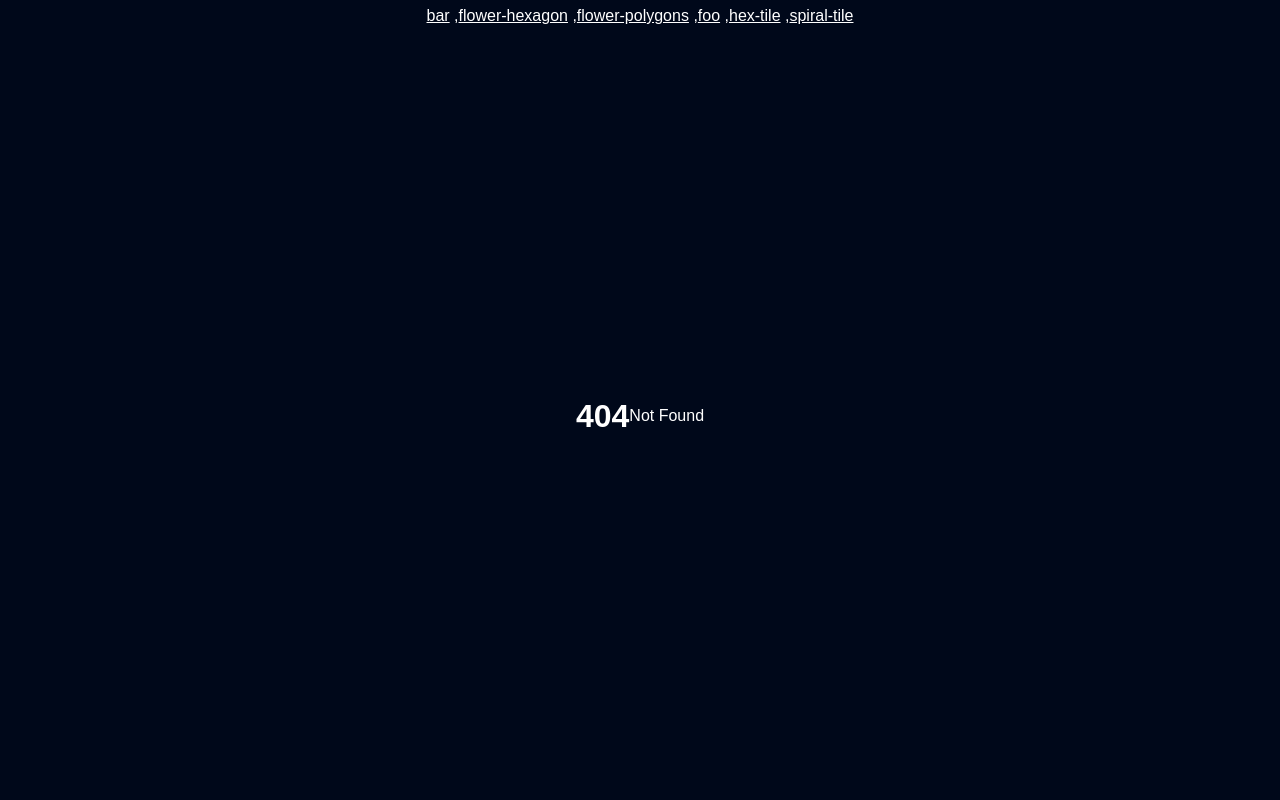
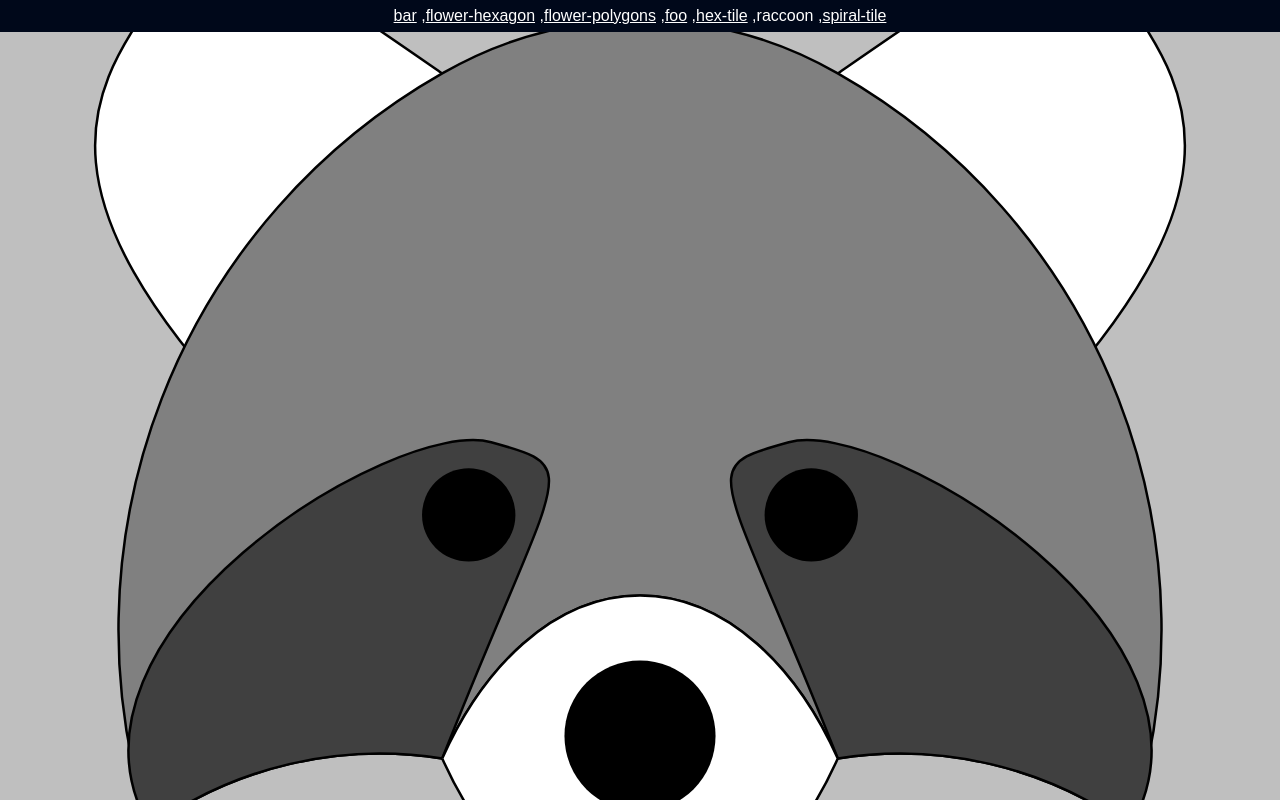
Before and after one commit to dopplerreflect/starts-with-a, a SvelteKit app: page /raccoon in a window 1280 px wide. Before the commit this address had no page. Built offline with nearby package versions, Linux system fonts and the light colour scheme.

Commit message:
add raccoon

```diff
--- /dev/null
+++ b/src/routes/raccoon/+page.svelte
@@ -0,0 +1,212 @@
+<script lang="ts">
+	import { φ, radialPoint, radialPointString } from '$lib/geometry';
+	import { useSaveFile } from '$lib/save-svg';
+	import { onMount } from 'svelte';
+	const size = 512;
+	const blueprintColor = 'hsl(220, 33%, 66%)';
+	const angles = [...Array(36).keys()].map((k) => 10 * k);
+	const radii = [...Array(5).keys()].map((k) => (size / 2) * φ ** k);
+	const eyeRadius = (radii[2] - radii[3]) / 2;
+	const noseRadius = (radii[1] - radii[2]) / 2;
+	let svg: SVGSVGElement;
+	onMount(() => useSaveFile(svg));
+</script>
+
+<svg
+	bind:this={svg}
+	id="raccoonFace"
+	xmlns="http://www.w3.org/2000/svg"
+	viewBox={`${-size / 2} ${-size / 2} ${size} ${size}`}
+>
+	<defs>
+		<g id="guide">
+			{#each radii as r}
+				<circle {r} stroke={blueprintColor} fill="none" />
+			{/each}
+			{#each angles as a, i}
+				<path
+					d={`M${radialPointString(a, radii[4])}L${radialPointString(a, radii[0])}`}
+					stroke={blueprintColor}
+				/>
+				<text
+					x={radialPoint(a, radii[1]).x}
+					y={radialPoint(a, radii[1]).y}
+					fill={blueprintColor}
+					alignment-baseline="middle"
+					text-anchor="middle">{i}</text
+				>
+			{/each}
+		</g>
+	</defs>
+	<path
+		d={`M${-size / 2},${-size / 2}H${size / 2}V${size / 2}H${-size / 2}Z`}
+		fill="hsl(0, 0%, 75%)"
+	/>
+	<!-- <image x={-size / 2} y={-size / 2} width={size} height={size} href="/raccoon.jpg" /> -->
+	<!-- <use href="#guide" /> -->
+	<g id="raccoonFace" style="opacity: 1">
+		<g id="leftEar">
+			<path
+				d={[
+					['M'],
+					[radialPointString(angles[18], radii[1])],
+					['C'],
+					[radialPointString(angles[20], radii[0])],
+					[radialPointString(angles[21], radii[0])],
+					[radialPointString(angles[22], radii[0])],
+					['S'],
+					[radialPointString(angles[23], radii[0])],
+					[radialPointString(angles[24], radii[1])]
+				].join(' ')}
+				stroke="black"
+				fill="hsla(0, 0%, 100%, 1)"
+			/>
+		</g>
+		<g id="rightEar">
+			<path
+				d={[
+					['M'],
+					[radialPointString(angles[0], radii[1])],
+					['C'],
+					[radialPointString(angles[34], radii[0])],
+					[radialPointString(angles[33], radii[0])],
+					[radialPointString(angles[32], radii[0])],
+					['S'],
+					[radialPointString(angles[31], radii[0])],
+					[radialPointString(angles[30], radii[1])]
+				].join(' ')}
+				stroke="black"
+				fill="hsla(0, 0%, 100%, 1)"
+			/>
+		</g>
+		<g id="skull">
+			<path
+				d={[
+					['M'],
+					[radialPointString(angles[30], radii[1])],
+					['A'],
+					[radii[1]],
+					[radii[1]],
+					['0 0 0'],
+					[radialPointString(angles[24], radii[1])],
+					['A'],
+					[radii[0]],
+					[radii[0]],
+					['0 0 0'],
+					[radialPointString(angles[14], radii[0])],
+					['A'],
+					[radii[1]],
+					[radii[1]],
+					['0 0 1'],
+					[radialPointString(angles[12], radii[1])],
+					['A'],
+					[radii[2]],
+					[radii[1]],
+					['0 0 1'],
+					[radialPointString(angles[6], radii[1])],
+					['A'],
+					[radii[1]],
+					[radii[1]],
+					['0 0 1'],
+					[radialPointString(angles[4], radii[0])],
+					['A'],
+					[radii[0]],
+					[radii[0]],
+					['0 0 0'],
+					[radialPointString(angles[30], radii[1])],
+					['Z']
+				].join(' ')}
+				stroke="black"
+				fill="hsla(0, 0%, 50%, 1)"
+			/>
+		</g>
+		<g id="leftCheek">
+			<path
+				d={[
+					['M'],
+					[radialPointString(angles[14], radii[0])],
+					['C'],
+					[radialPointString(angles[16], radii[0])],
+					[radialPointString(angles[18], radii[2])],
+					[radialPointString(angles[17], radii[3])],
+					['S'],
+					[radialPointString(angles[15], radii[4])],
+					[radialPointString(angles[12], radii[1])],
+					['A'],
+					[radii[1]],
+					[radii[1]],
+					['0 0 0'],
+					[radialPointString(angles[14], radii[0])]
+				].join(' ')}
+				stroke="black"
+				fill="hsla(0, 0%, 25%, 1)"
+			/>
+		</g>
+		<g id="leftEye">
+			<circle
+				cx={radialPoint(angles[15], radii[3] + eyeRadius).x}
+				cy={radialPoint(angles[15], radii[3] + eyeRadius).y}
+				r={eyeRadius}
+				fill="hsl(0, 0%, 0%, 1)"
+			/>
+		</g>
+		<g id="rightCheek">
+			<path
+				d={[
+					['M'],
+					[radialPointString(angles[4], radii[0])],
+					['C'],
+					[radialPointString(angles[2], radii[0])],
+					[radialPointString(angles[0], radii[2])],
+					[radialPointString(angles[1], radii[3])],
+					['S'],
+					[radialPointString(angles[3], radii[4])],
+					[radialPointString(angles[6], radii[1])],
+					['A'],
+					[radii[1]],
+					[radii[1]],
+					['0 0 1'],
+					[radialPointString(angles[4], radii[0])]
+				].join(' ')}
+				stroke="black"
+				fill="hsla(0, 0%, 25%, 1)"
+			/>
+		</g>
+		<g id="rightEye">
+			<circle
+				cx={radialPoint(angles[3], radii[3] + eyeRadius).x}
+				cy={radialPoint(angles[3], radii[3] + eyeRadius).y}
+				r={eyeRadius}
+				fill="hsl(0, 0%, 0%, 1)"
+			/>
+		</g>
+		<g id="snout">
+			<path
+				d={[
+					['M'],
+					[radialPointString(angles[12], radii[1])],
+					['A'],
+					[radii[2]],
+					[radii[1]],
+					['0 0 1'],
+					[radialPointString(angles[6], radii[1])],
+					['A'],
+					[radii[2]],
+					[radii[1]],
+					['0 0 1'],
+					[radialPointString(angles[12], radii[1])]
+				].join(' ')}
+				stroke="black"
+				fill="hsl(0, 0%, 100%, 1)"
+			/>
+		</g>
+		<g id="nose">
+			<circle
+				cx={radialPoint(angles[9], radii[2] + noseRadius).x}
+				cy={radialPoint(angles[9], radii[2] + noseRadius).y}
+				r={noseRadius}
+				fill="hsl(0, 0%, 0%, 1)"
+			/>
+		</g>
+	</g>
+</svg>
```
Also changed, not shown: static/raccoon.jpg (added).
